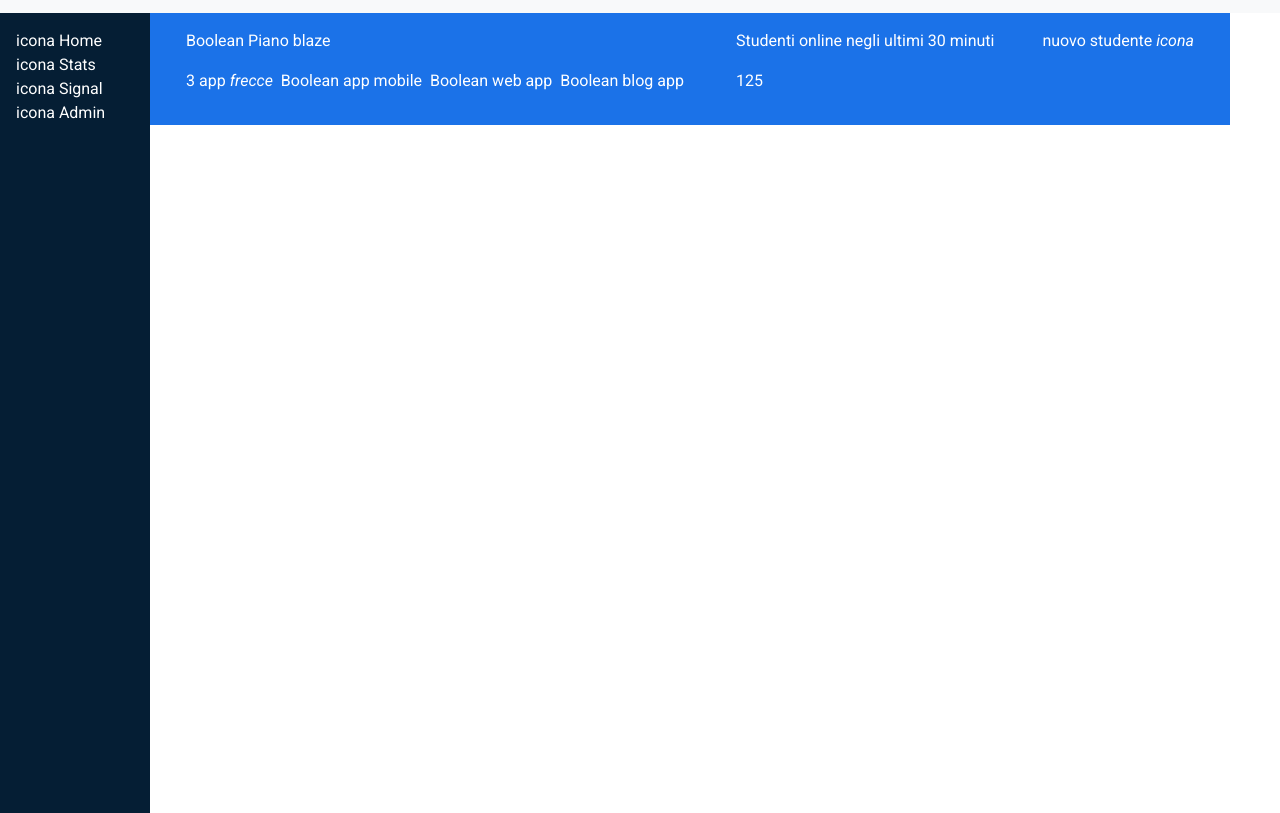
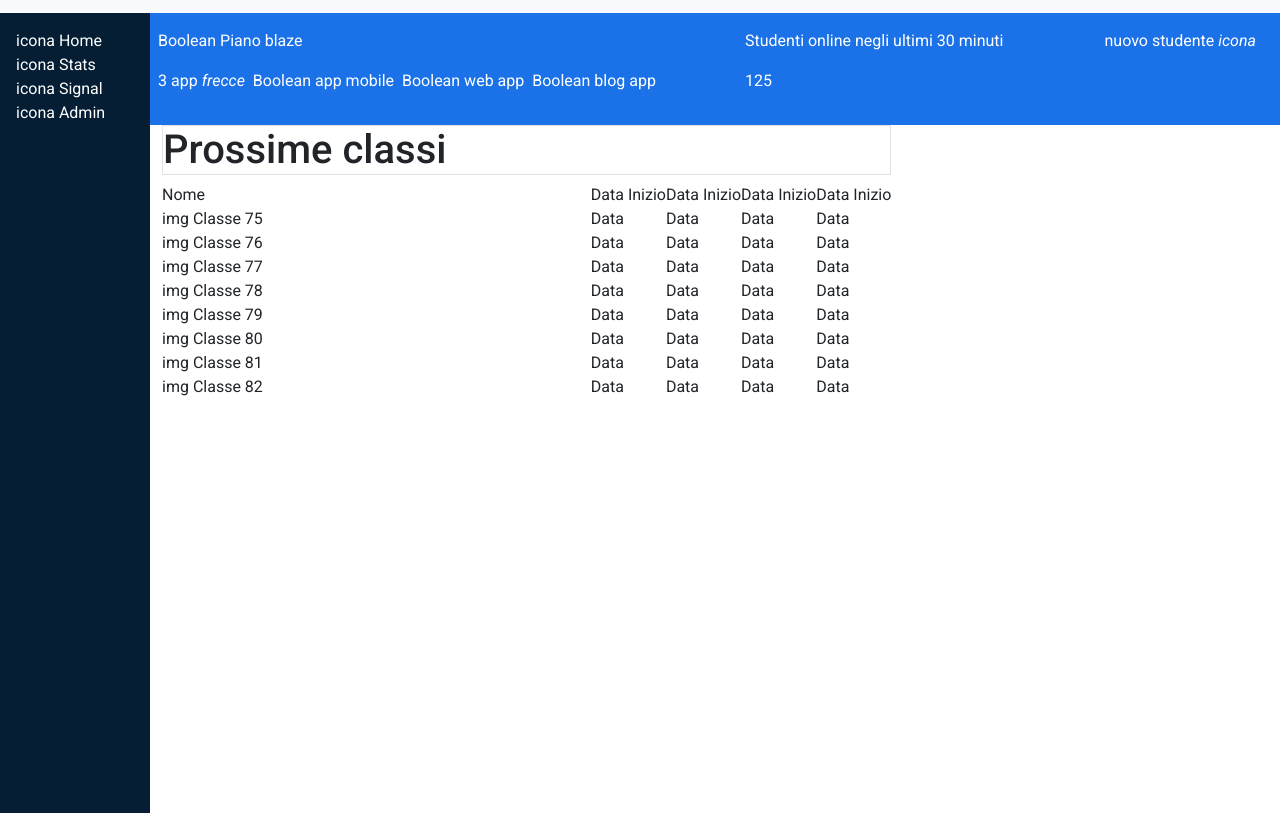
Before and after one commit to LorenzoParis1996/html-css-bootstrap-dashboard, a plain HTML site: page index.html in a window 1280 px wide. Shown: the part 57-870 px from the top of the page. Drawn offline with nearby package versions, Linux system fonts and the light colour scheme.

Commit message:
strutturata prima sezione

```diff
--- a/css/style.css
+++ b/css/style.css
@@ -24,6 +24,10 @@ header {
     width: 100%;
 }
 
+main {
+    width: calc(100% - 150px);
+}
+
 aside {
     background-color: #051e34;
     width: 150px;
@@ -31,7 +35,6 @@ aside {
 }
 
 
-
 #new-students {
     background-color: #1b72e8;
 
--- a/index.html
+++ b/index.html
@@ -55,11 +55,9 @@
 
 
         <main>
-
-            <section id="new-students" class="container white-font py-3">
-                <div class="row">
-                    <div class="col-12 d-flex">
-                        <div class="px-4">
+            <section id="new-students" class=" white-font py-3">
+                <div class="d-flex justify-content-between">
+                    <div class="px-2">
                         <p>Boolean <span>Piano blaze</span></p>
                         <ul class="list-unstyled d-flex">
                             <li>3 app</li>
@@ -76,16 +74,102 @@
                     <div class="px-4">
                         <p>nuovo studente <i>icona</i></p>
                     </div>
+            </section>
+
+            <section id="next-classes">
+                <div class="container">
+                    <div class="row">
+                        <div class="col-12 col-lg-8">
+                            <h1 class=" border border-black">Prossime classi</h1>
+                            <div class="d-flex justify-content-between">
+                                <div>
+                                    <ul class="list-unstyled">
+                                        <li>Nome</li>
+                                        <li class="my_classes"> img Classe 75</li>
+                                        <li>img Classe 76</li>
+                                        <li>img Classe 77</li>
+                                        <li>img Classe 78</li>
+                                        <li>img Classe 79</li>
+                                        <li>img Classe 80</li>
+                                        <li>img Classe 81</li>
+                                        <li>img Classe 82</li>
+                                    </ul>
                                 </div>
 
+                                <article class="d-flex">
+
+                                    <div>
+                                        <ul class="list-unstyled">
+                                            <li>Data Inizio</li>
+                                            <li>Data</li>
+                                            <li>Data</li>
+                                            <li>Data</li>
+                                            <li>Data</li>
+                                            <li>Data</li>
+                                            <li>Data</li>
+                                            <li>Data</li>
+                                            <li>Data</li>
+                                        </ul>
                                     </div>
+
+                                    <div>
+                                        <ul class="list-unstyled">
+                                            <li>Data Inizio</li>
+                                            <li>Data</li>
+                                            <li>Data</li>
+                                            <li>Data</li>
+                                            <li>Data</li>
+                                            <li>Data</li>
+                                            <li>Data</li>
+                                            <li>Data</li>
+                                            <li>Data</li>
+                                        </ul>
+                                    </div>
+
+                                    <div>
+                                        <ul class="list-unstyled">
+                                            <li>Data Inizio</li>
+                                            <li>Data</li>
+                                            <li>Data</li>
+                                            <li>Data</li>
+                                            <li>Data</li>
+                                            <li>Data</li>
+                                            <li>Data</li>
+                                            <li>Data</li>
+                                            <li>Data</li>
+                                        </ul>
+                                    </div>
+
+                                    <div>
+                                        <ul class="list-unstyled">
+                                            <li>Data Inizio</li>
+                                            <li>Data</li>
+                                            <li>Data</li>
+                                            <li>Data</li>
+                                            <li>Data</li>
+                                            <li>Data</li>
+                                            <li>Data</li>
+                                            <li>Data</li>
+                                            <li>Data</li>
+                                        </ul>
+                                    </div>
+                                </article>
 
 
 
+
+                            </div>
+                        </div>
+                    </div>
+                </div>
             </section>
 
 
+
+
         </main>
+
+
 
     </div>
 
```
Lines whose indentation alone changed are shown as unchanged.
